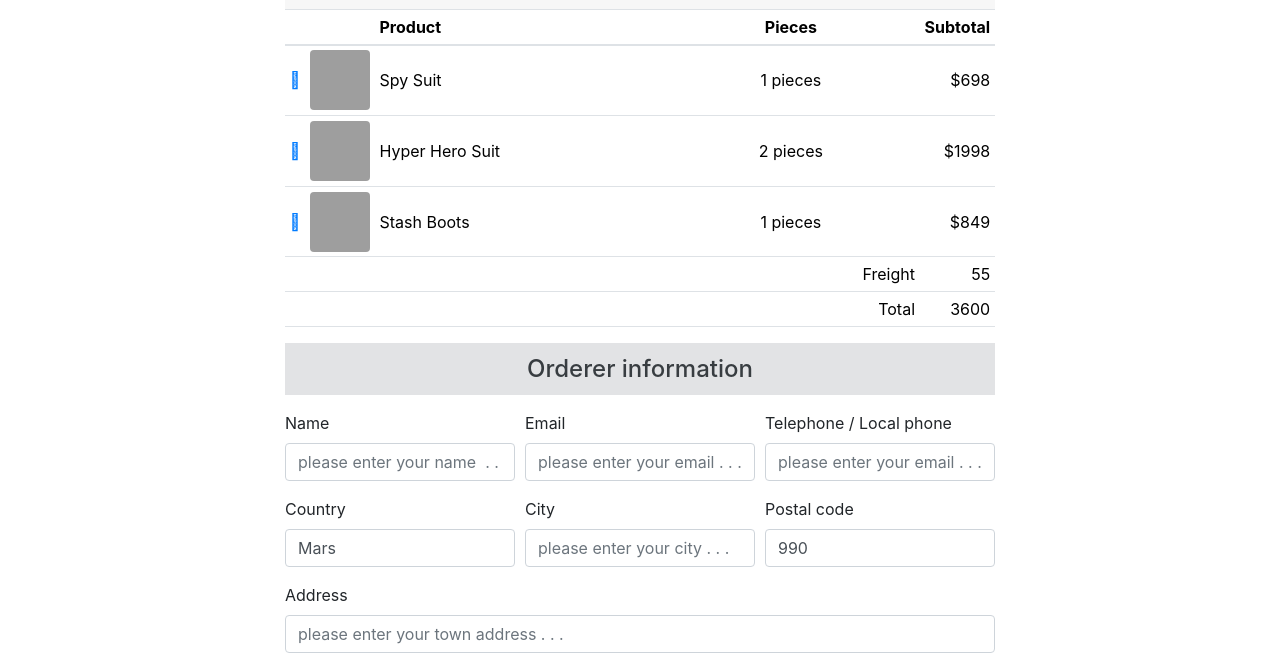
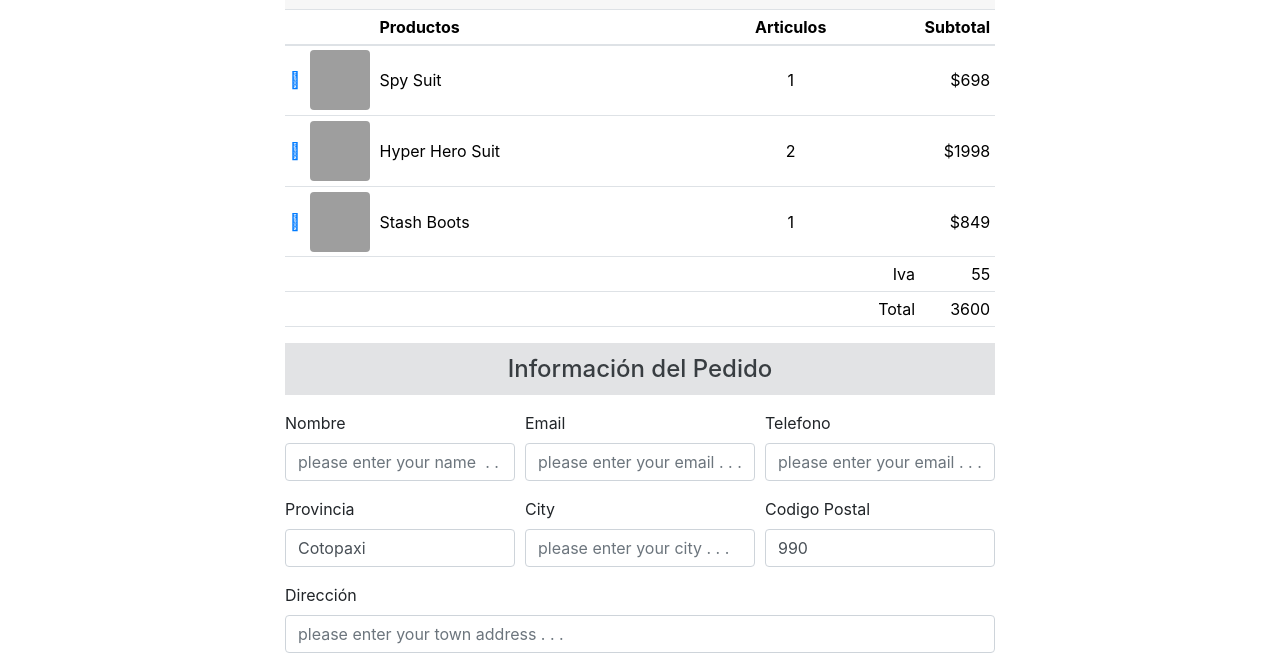
Before and after one commit to Xriva18/calzado, a plain HTML site: page carrito.html in a window 1280 px wide. Shown: the part 279-945 px from the top of the page. Drawn offline with nearby package versions, Linux system fonts and the light colour scheme; grey boxes are pictures that could not be loaded.

Commit message:
carrito 1

```diff
--- a/carrito.html
+++ b/carrito.html
@@ -92,8 +92,8 @@
                                                                 <tr class="ml-3">
                                                                     <th></th>
                                                                     <th></th>
-                                                                    <th class="text-left" width="50%">Product</th>
-                                                                    <th class="text-center" width="45%">Pieces</th>
+                                                                    <th class="text-left" width="50%">Productos</th>
+                                                                    <th class="text-center" width="45%">Articulos</th>
                                                                     <th>Subtotal</th>
                                                                 </tr>
                                                             </thead>
@@ -108,7 +108,7 @@
                                                                         <div class="rounded" style="background-image: url(https://unsplash.com/photos/ZBwQ2bCbJjw/download?force=true&w=640); width: 60px; height: 60px; background-size: cover;"></div>
                                                                     </td>
                                                                     <td class="align-middle text-left">Spy Suit</td>
-                                                                    <td class="align-middle text-center">1 pieces</td>
+                                                                    <td class="align-middle text-center">1</td>
                                                                     <td class="align-middle text-right">$698</td>
                                                                 </tr>
                                                                 <tr>
@@ -121,7 +121,7 @@
                                                                         <div class="rounded" style="background-image: url(https://unsplash.com/photos/vOwj38HFrJ0/download?force=true&w=640); width: 60px; height: 60px; background-size: cover;"></div>
                                                                     </td>
                                                                     <td class="align-middle text-left">Hyper Hero Suit</td>
-                                                                    <td class="align-middle text-center">2 pieces</td>
+                                                                    <td class="align-middle text-center">2</td>
                                                                     <td class="align-middle text-right">$1998</td>
                                                                 </tr>
                                                                 <tr>
@@ -134,11 +134,11 @@
                                                                         <div class="rounded" style="background-image: url(https://unsplash.com/photos/FxraOMAkLOs/download?force=true&w=640); width: 60px; height: 60px; background-size: cover;background-position: center center;"></div>
                                                                     </td>
                                                                     <td class="align-middle text-left">Stash Boots</td>
-                                                                    <td class="align-middle text-center">1 pieces</td>
+                                                                    <td class="align-middle text-center">1</td>
                                                                     <td class="align-middle text-right">$849</td>
                                                                 </tr>
                                                                 <tr>
-                                                                    <td colspan="4" class="align-middle text-right">Freight</td>
+                                                                    <td colspan="4" class="align-middle text-right">Iva</td>
                                                                     <td class="align-middle text-right">55</td>
                                                                 </tr>
                                                                 <tr>
@@ -151,12 +151,12 @@
                                                 </div>
                                             </div>
                                             <div class="alert alert-secondary border-0 h4 text-center bg-alert rounded-0" role="alert">
-                                                Orderer information
+                                                Información del Pedido
                                             </div>
                                             <form class="needs-validation" novalidate>
                                                 <div class="form-row">
                                                     <div class="col-md-4 mb-3">
-                                                        <label for="name">Name</label>
+                                                        <label for="name">Nombre</label>
                                                         <input type="text" class="form-control space" id="name" placeholder="please enter your name  . . ." required>
                                                         <div class="valid-feedback">
                                                             Correct format!
@@ -176,7 +176,7 @@
                                                         </div>
                                                     </div>
                                                     <div class="col-md-4 mb-3">
-                                                        <label for="email">Telephone / Local phone</label>
+                                                        <label for="email">Telefono</label>
                                                         <input type="tel" class="form-control space" id="email" placeholder="please enter your email . . ." required>
                                                         <div class="valid-feedback">
                                                             Correct format!
@@ -188,17 +188,14 @@
                                                 </div>
                                                 <div class="form-row">
                                                     <div class="col-md-4 mb-3">
-                                                        <label for="country">Country</label>
+                                                        <label for="country">Provincia</label>
                                                         <select class="form-control" id="country . . ." required>
-                                                                    <option>Mars</option>
-                                                                    <option>Taiwan</option>
-                                                                    <option>Japan</option>
-                                                                    <option>Korea</option>
-                                                                    <option>America</option>
-                                                                    <option>Australia</option>
-                                                                    <option>French</option>
-                                                                    <option>Germany</option>
-                                                                    <option>Italy</option>
+                                                                    <option>Cotopaxi</option>
+                                                                    <option>Pichincha</option>
+                                                                    <option>Guayas</option>
+                                                                    <option>Santo Domingo</option>
+                                                                    <option>Manabi</option>
+                                                                    <option>Santa Elena</option>
                                                                 </select>
                                                         <div class="valid-feedback">
                                                             Correct format !
@@ -218,7 +215,7 @@
                                                         </div>
                                                     </div>
                                                     <div class="col-md-4 mb-3">
-                                                        <label for="postal">Postal code</label>
+                                                        <label for="postal">Codigo Postal</label>
                                                         <select class="form-control" id="country . . ." required>
                                                                     <option>990</option>
                                                                     <option>991</option>
@@ -239,7 +236,7 @@
                                                         </div>
                                                     </div>
                                                     <div class="col-md-12 mb-3">
-                                                        <label for="address">Address</label>
+                                                        <label for="address">Dirección</label>
                                                         <input type="text" class="form-control space" id="address" placeholder="please enter your town address . . ." required>
                                                         <div class="valid-feedback">
                                                             Correct format !
@@ -250,12 +247,12 @@
                                                     </div>
                                                 </div>
                                                 <div class="d-flex justify-content-center">
-                                                    <button class="btn btn-primary" type="submit">Submit orderer information</button>
+                                                    <button class="btn btn-primary" type="submit">Guardar informacion de pedido</button>
                                                 </div>
                                             </form>
                                             <div class="list-group mt-5 p-0 justify-content-center" id="allList" role="tablist" style="flex-direction: row;">
                                                 <a href="#step2" class="list-group-item-dark w-35 py-2  rounded text-center btns" data-toggle="list" role="tab">
-                                                    Next <i class="fal fa-arrow-circle-right"></i>
+                                                    Siguiente <i class="fal fa-arrow-circle-right"></i>
                                                 </a>
                                             </div>
                                         </div>
@@ -270,17 +267,17 @@
                 <div class="row text-center">
                     <div class="col-sm col-12">
                         <div class="alert alert-secondary" role="alert">
-                            1 . Please enter your order information
+                            1 . Ingrese su Información
                         </div>
                     </div>
                     <div class="col-sm col-12">
                         <div class="alert alert-primary bg-alert-bg" id="appear-1" role="alert">
-                            2 . Cash Payment
+                            2 . Metodo de Pago
                         </div>
                     </div>
                     <div class="col-sm col-12">
                         <div class="alert alert-secondary" role="alert">
-                            3 . Complete
+                            3 . Finalizar Compra
                         </div>
                     </div>
                     <div class="container">
@@ -293,10 +290,10 @@
                                                 <ul class="nav nav-tabs card-header-tabs">
                                                     <li class="nav-item">
                                                         <a class="nav-link active" href="#act1" data-toggle="tab" role="tab">
-                                                            <p class="card-bg h6">Creadit card</p>
+                                                            <p class="card-bg h6">Tarjeta de credito</p>
                                                         </a>
                                                     </li>
-                                                    <li class="nav-item">
+                                                   <!-- <li class="nav-item">
                                                         <a class="nav-link" href="#act2" data-toggle="tab" role="tab">
                                                             <p class="card-bg h6">Phone pay</p>
                                                         </a>
@@ -305,7 +302,7 @@
                                                         <a class="nav-link" href="#act3" data-toggle="tab" role="tab">
                                                             <p class="card-bg h6">ATM</p>
                                                         </a>
-                                                    </li>
+                                                    </li>-->
                                                 </ul>
                                             </div>
                                             <div class="tab-content">
@@ -315,13 +312,13 @@
                                                             <i class="fab fa-cc-visa fa-7x icons"></i>
                                                             <i class="fab fa-cc-mastercard fa-7x icons"></i>
                                                             <i class="fab fa-cc-paypal fa-7x icons"></i>
-                                                            <i class="fab fa-cc-jcb fa-7x icons"></i>
+
                                                         </div>
                                                         <h5 class="card-title mt-2">Choose your card type</h5>
                                                         <p class="card-text text-danger">If you can't use please contact bank blong to your creadit card thank you</p>
                                                     </div>
                                                 </div>
-                                                <div class="tab-pane" id="act2">
+                                             <!--  <div class="tab-pane" id="act2">
                                                     <div class="card-body border border-top-0 rounded-bottom">
                                                         <form action="" class="d-sm-flex justify-content-around">
                                                             <label class="btn btn-dark d-block d-flex justify-content-center">
@@ -344,25 +341,25 @@
                                                         <h5 class="card-title mt-3">Choose you phone tele</h5>
                                                         <p class="card-text text-danger">If you can't use please contact belong to your telecompany thank you</p>
                                                     </div>
-                                                </div>
-                                                <div class="tab-pane" id="act3">
+                                                </div>-->
+                                              <!---  <div class="tab-pane" id="act3">
                                                     <div class="card-body border border-top-0 rounded-bottom">
                                                         <h5 class="card-title">Please transfer cash to the below account</h5>
                                                         <span class="d-block my-2">Seller's bank account number</span>
                                                         <span class="d-block text-danger font-weight-bold my-2">123-XXXXXXXXXXXXXXXX</span>
                                                         <p class="card-text">We will tell to seller your transfer account message<br>Then please him shipping for you</p>
                                                     </div>
-                                                </div>
+                                                </div>-->
                                             </div>
                                         </div>
                                     </div>
                                 </div>
                                 <div class="list-group my-5 p-0 justify-content-center" id="allList" role="tablist" style="flex-direction: row;">
                                     <a href="#step1" class="list-group-item-dark mr-3 w-35 px-0 py-2 rounded text-center btns" data-toggle="list" role="tab">
-                                        <i class="fal fa-arrow-circle-left"></i> Previous
+                                        <i class="fal fa-arrow-circle-left"></i> Atras
                                     </a>
                                     <a href="#step3" class="list-group-item-dark ml-3 w-35 px-0 py-2  rounded text-center btns" data-toggle="list" role="tab">
-                                        Next <i class="fal fa-arrow-circle-right"></i>
+                                        Siguiente <i class="fal fa-arrow-circle-right"></i>
                                     </a>
                                 </div>
                             </div>
@@ -374,17 +371,17 @@
                 <div class="row text-center">
                     <div class="col-sm col-12">
                         <div class="alert alert-secondary" role="alert">
-                            1 . Please enter your order information
+                            1 . Ingrese si Información
                         </div>
                     </div>
                     <div class="col-sm col-12">
                         <div class="alert alert-secondary" role="alert">
-                            2 . Cash Payment
+                            2 . Metodo de Pago
                         </div>
                     </div>
                     <div class="col-sm col-12">
                         <div class="alert alert-success bg-alert-bg" role="alert">
-                            3 . Complete
+                            3 . Finalizar Compra
                         </div>
                     </div>
                 </div>
@@ -393,14 +390,14 @@
                         <div class="col-md-8">
                             <div class="row">
                                 <div class="col-md-12">
-                                    <h2 class="text-center my-3">Bought information</h2>
+                                    <h2 class="text-center my-3">Información del Pedido</h2>
                                     <div>
                                         <table class="table table-sm">
                                             <thead>
                                                 <tr class="ml-3">
                                                     <th></th>
-                                                    <th class="text-left" width="50%">Product</th>
-                                                    <th class="text-center" width="45%">Pieces</th>
+                                                    <th class="text-left" width="50%">Productos</th>
+                                                    <th class="text-center" width="45%">Articulos</th>
                                                     <th>Subtotal</th>
                                                 </tr>
                                             </thead>
@@ -410,7 +407,7 @@
                                                         <div class="rounded" style="background-image: url(https://unsplash.com/photos/ZBwQ2bCbJjw/download?force=true&w=640); width: 60px; height: 60px; background-size: cover;"></div>
                                                     </td>
                                                     <td class="align-middle text-left">Spy Suit</td>
-                                                    <td class="align-middle text-center">1 pieces</td>
+                                                    <td class="align-middle text-center">1</td>
                                                     <td class="align-middle text-right">$698</td>
                                                 </tr>
                                                 <tr>
@@ -418,19 +415,19 @@
                                                         <div class="rounded" style="background-image: url(https://unsplash.com/photos/vOwj38HFrJ0/download?force=true&w=640); width: 60px; height: 60px; background-size: cover;"></div>
                                                     </td>
                                                     <td class="align-middle text-left">Hyper Hero Suit</td>
-                                                    <td class="align-middle text-center">2 pieces</td>
+                                                    <td class="align-middle text-center">2</td>
                                                     <td class="align-middle text-right">$1998</td>
                                                 </tr>
                                                 <tr>
                                                     <td>
-                                                        <div class="rounded" style="background-image: url(https://unsplash.com/photos/FxraOMAkLOs/download?force=true&w=640); width: 60px; height: 60px; background-size: cover;background-position: center center;"></div>
+                                                        <div class="card-img img-fluid" src="assets/img/image3.png"></div>
                                                     </td>
                                                     <td class="align-middle text-left">Stash Boots</td>
-                                                    <td class="align-middle text-center">1 pieces</td>
+                                                    <td class="align-middle text-center">1</td>
                                                     <td class="align-middle text-right">$849</td>
                                                 </tr>
                                                 <tr>
-                                                    <td colspan="3" class="align-middle text-right">Freight</td>
+                                                    <td colspan="3" class="align-middle text-right">Iva</td>
                                                     <td class="align-middle text-right">55</td>
                                                 </tr>
                                                 <tr>
@@ -440,16 +437,16 @@
                                             </tbody>
                                         </table>
                                     </div>
-                                    <h2 class="text-center my-3">Profile</h2>
+                                    <h2 class="text-center my-3">Perfil</h2>
                                     <div class="">
                                         <table class="table table-sm">
                                             <tbody>
                                                 <tr>
-                                                    <td width="35%" class="align-middle text-left">Name</td>
+                                                    <td width="35%" class="align-middle text-left">Nombre</td>
                                                     <td class="text-left">Alick</td>
                                                 </tr>
                                                 <tr>
-                                                    <td class="align-middle text-left">Telephone</td>
+                                                    <td class="align-middle text-left">Telefono</td>
                                                     <td class="align-middle text-left">0966-666666</td>
                                                 </tr>
                                                 <tr>
@@ -457,7 +454,7 @@
                                                     <td class="align-middle text-left">A12345@gmail.com</td>
                                                 </tr>
                                                 <tr>
-                                                    <td class="align-middle text-left">Address</td>
+                                                    <td class="align-middle text-left">Dirección</td>
                                                     <td class="align-middle text-left">xxBlock xxRoad 123</td>
                                                 </tr>
                                             </tbody>
```
